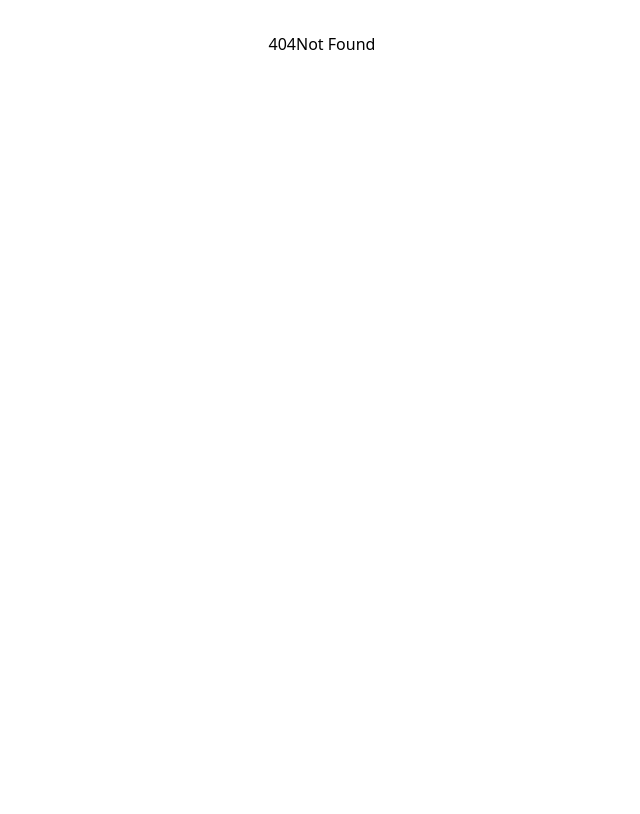
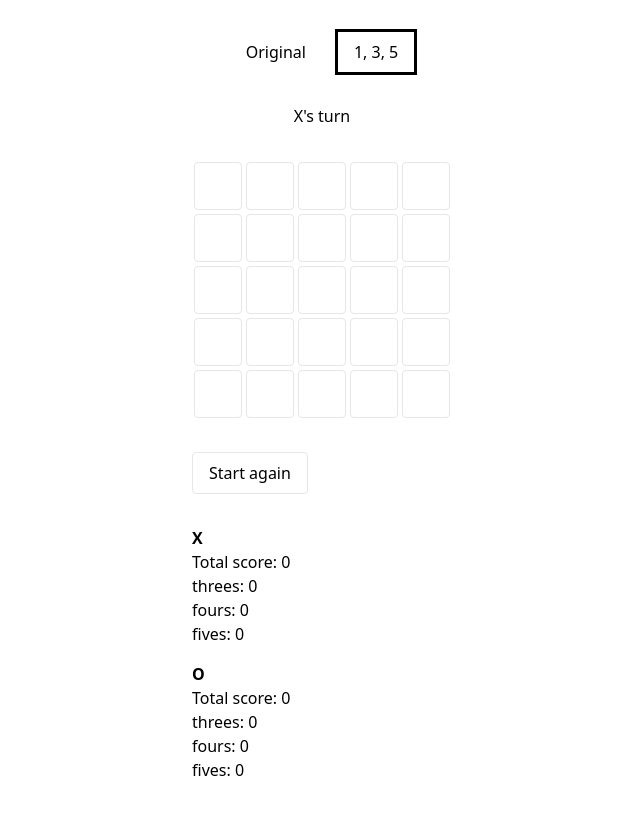
Before and after one commit to edjw/5_by_5_tictactoe, a SvelteKit app: page /135 in a window 1280 px wide. Before the commit this address had no page. Shown: the whole page, without its empty margins (318-958 px from the left). Built offline with nearby package versions, Linux system fonts and the light colour scheme.

Commit message:
added a new version with 3 points for 4 and 5 points for 5

```diff
--- a/src/lib/components/gridItem.svelte
+++ b/src/lib/components/gridItem.svelte
@@ -2,6 +2,9 @@
 	import { turn, gridArray, playerScores } from "$lib/store/store";
 
 	export let squareData;
+	export let fourMultiplier = 2;
+	export let fiveMultiplier = 3;
+
 
 	/**
 	 * @typedef { "X" | "O" | null } SquareValue
@@ -175,7 +178,7 @@
 		const currentPlayerScore = countAllLinesForPlayer($gridArray, $turn);
 
 		// Update playerScores based on the current player and their score
-		playerScores.updatePlayerScore(currentPlayerScore);
+		playerScores.updatePlayerScore(currentPlayerScore, fourMultiplier, fiveMultiplier);
 
 		// Switch the turn to the other player
 		turn.update((value) => (value === "X" ? "O" : "X"));
--- a/src/routes/+layout.svelte
+++ b/src/routes/+layout.svelte
@@ -1,7 +1,18 @@
 <script>
-	import '../app.postcss';
+	import "../app.postcss";
+
+	import { page } from "$app/stores";
 </script>
 
-<div class="flex justify-center py-8">
+<div class="flex flex-col items-center justify-center py-8">
+	<nav class="flex space-x-4 mb-8">
+		<a href="/" class={$page.route.id === "/" ? "outline px-4 py-2" : "px-4 py-2"}
+			>Original</a
+		>
+
+		<a href="/135" class={$page.route.id === "/135" ? "outline px-4 py-2" : " px-4 py-2"}
+			>1, 3, 5</a
+		>
+	</nav>
 	<slot />
 </div>
--- /dev/null
+++ b/src/routes/135/+page.svelte
@@ -0,0 +1,37 @@
+<script>
+	import { gridArray, playerScores, turn, gridSize } from "$lib/store/store";
+	import GridItem from "$lib/components/gridItem.svelte";
+</script>
+
+<div class="flex flex-col">
+	<p class="text-center">{$turn}'s turn</p>
+
+	<section class={`grid grid-cols-${gridSize} content-center justify-items-center min-w-md mt-8`}>
+		<!-- <section class="grid grid-cols-5 content-center justify-items-center min-w-md"> -->
+		{#each $gridArray as squareData}
+			<GridItem {squareData} fourMultiplier={3} fiveMultiplier={5} />
+		{/each}
+	</section>
+
+	<section class="mt-8">
+		<button class="border px-4 py-2 rounded" on:click={gridArray.reset}> Start again </button>
+	</section>
+
+	<section class="flex flex-col space-y-4 mt-8">
+		{#each Object.entries($playerScores) as [player, scores]}
+			<div class="flex flex-col">
+				<p class="font-semibold">
+					{player}
+				</p>
+				<p>Total score: {scores.score}</p>
+				{#each Object.entries(scores.lines) as [lineLength, number]}
+					<p>
+						{lineLength}: {number}
+					</p>
+				{/each}
+			</div>
+		{/each}
+	</section>
+
+	<!-- {JSON.stringify($gridArray)} -->
+</div>
```
Also changed, not shown: src/lib/store/store.js.
